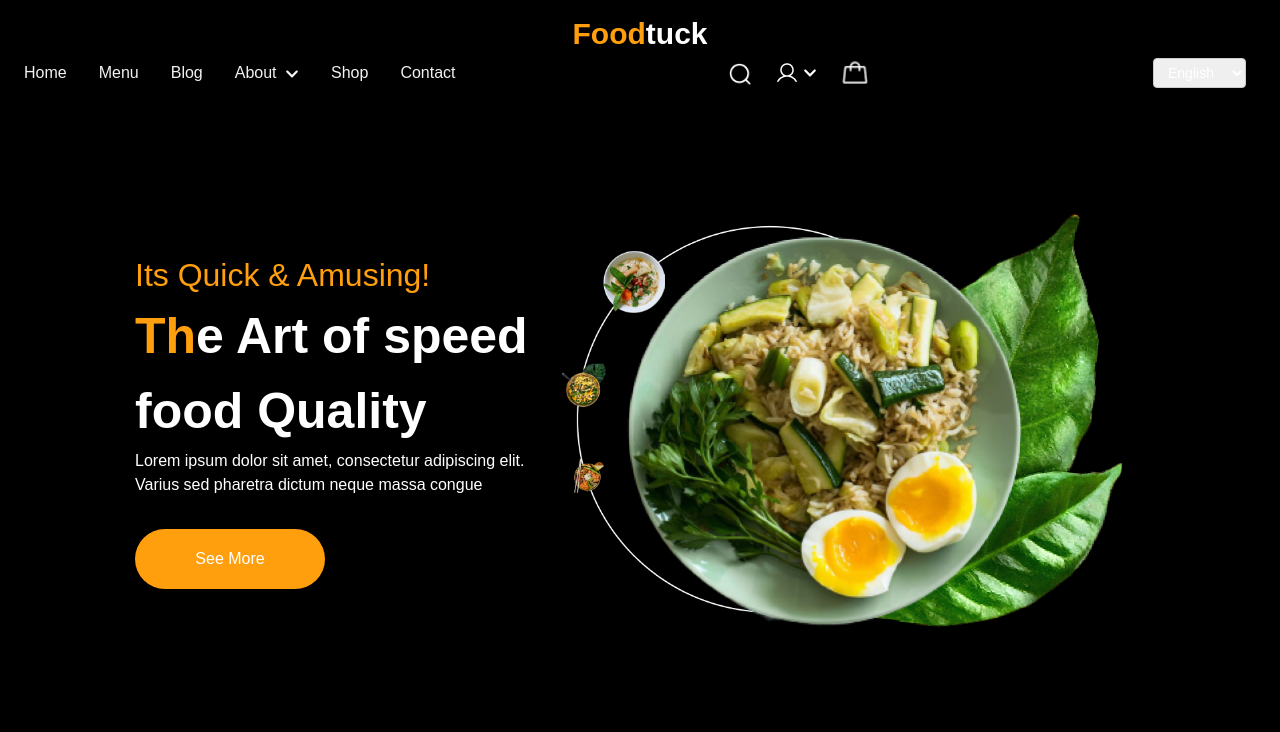
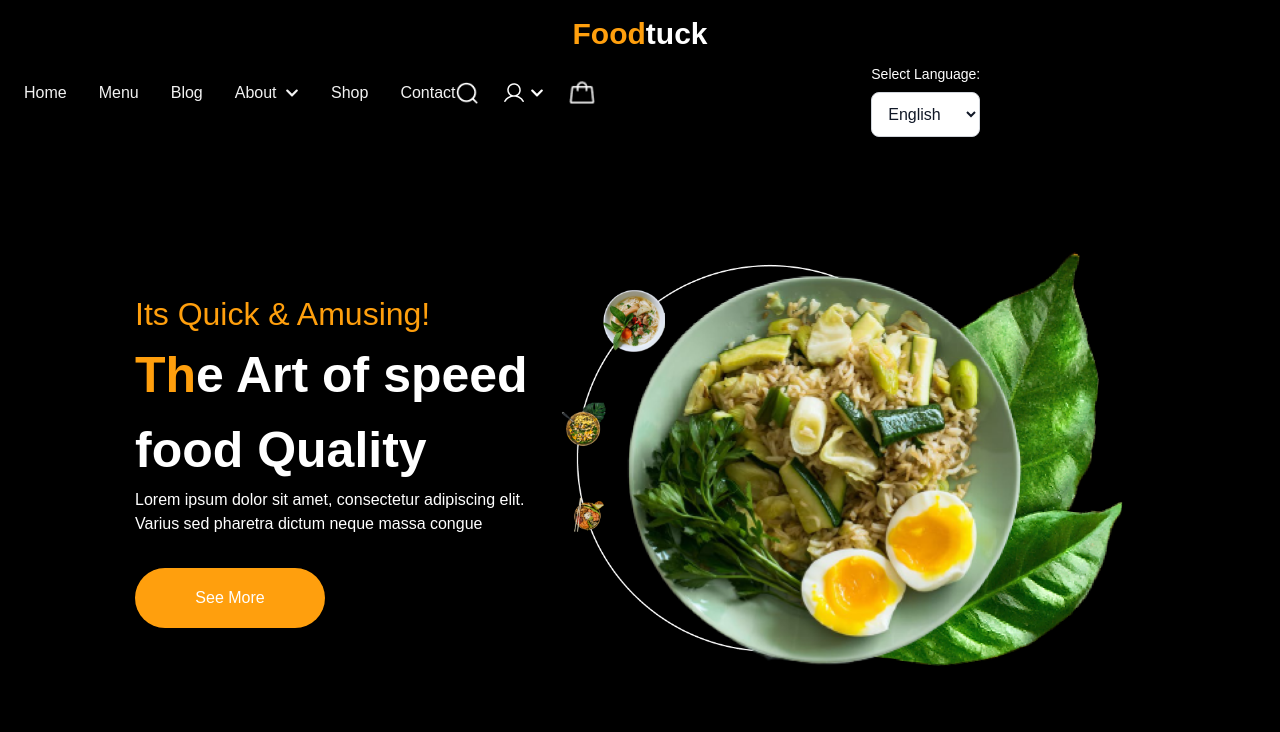
Before and after one commit to Hareem2134/Restaurant-Ecommerce-Website, a Next.js app: page / in a window 1280 px wide. Shown: the top 732 px of the page. Built offline with nearby package versions, Linux system fonts and the light colour scheme.

Commit message:
Language Selector updated

```diff
--- a/components/LanguageSelector.tsx
+++ b/components/LanguageSelector.tsx
@@ -1,43 +1,42 @@
-import { SetStateAction, useState } from 'react';
+"use client";
 
-const languages = [
-  { code: 'en', label: 'English' },
-  { code: 'fr', label: 'French' },
-  { code: 'es', label: 'Spanish' },
-];
+import React, { useState } from "react";
 
-const LanguageSwitcher = () => {
-  const [currentLang, setCurrentLang] = useState('en');
+export default function LanguageSelector() {
+  const [selectedLanguage, setSelectedLanguage] = useState("en");
 
-  const handleLanguageChange = (code: SetStateAction<string>) => {
-    setCurrentLang(code);
+  const languages = [
+    { code: "en", name: "English" },
+    { code: "fr", name: "French" },
+    { code: "es", name: "Spanish" },
+    { code: "de", name: "German" },
+    { code: "zh", name: "Chinese" },
+  ];
 
-    // Redirect to Google Translate URL
-    const translateUrl = `https://translate.google.com/translate?sl=auto&tl=${code}&u=${window.location.href}`;
-    window.location.href = translateUrl;
+  const handleChange = (event: React.ChangeEvent<HTMLSelectElement>) => {
+    setSelectedLanguage(event.target.value);
   };
 
   return (
-    <div style={{ display: 'inline-block', margin: '10px' }}>
+    <div className="relative max-w-sm mx-auto mt-4">
+      <label
+        htmlFor="language-selector"
+        className="block text-white text-sm font-medium mb-2"
+      >
+        Select Language:
+      </label>
       <select
-        value={currentLang}
-        onChange={(e) => handleLanguageChange(e.target.value)}
-        style={{
-          padding: '5px 10px',
-          border: '1px solid #ccc',
-          borderRadius: '4px',
-          fontSize: '14px',
-          cursor: 'pointer',
-        }}
+        id="language-selector"
+        value={selectedLanguage}
+        onChange={handleChange}
+        className="w-full p-3 border border-gray-300 rounded-lg bg-white text-gray-900 focus:outline-none focus:ring-2 focus:ring-blue-500"
       >
-        {languages.map((lang) => (
-          <option key={lang.code} value={lang.code}>
-            {lang.label}
+        {languages.map((language) => (
+          <option key={language.code} value={language.code}>
+            {language.name}
           </option>
         ))}
       </select>
     </div>
   );
-};
-
-export default LanguageSwitcher;
+}
```
